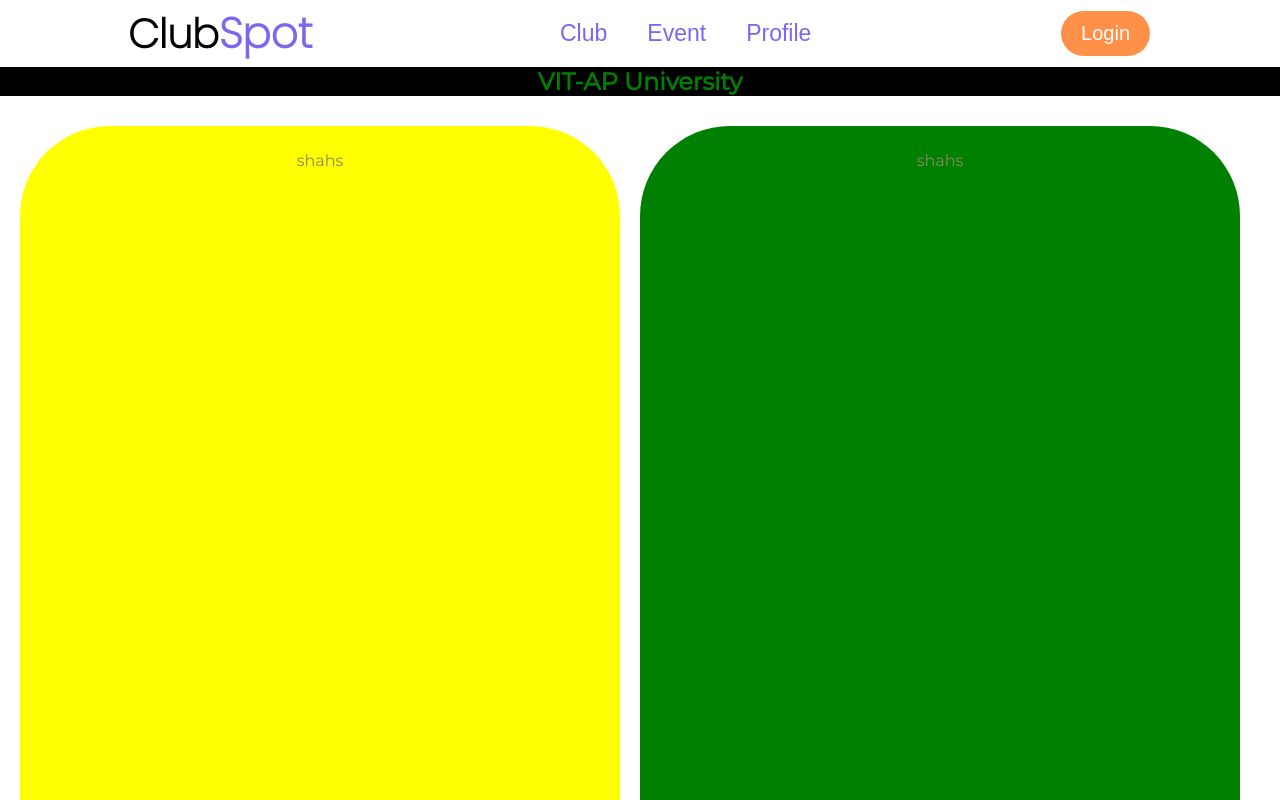
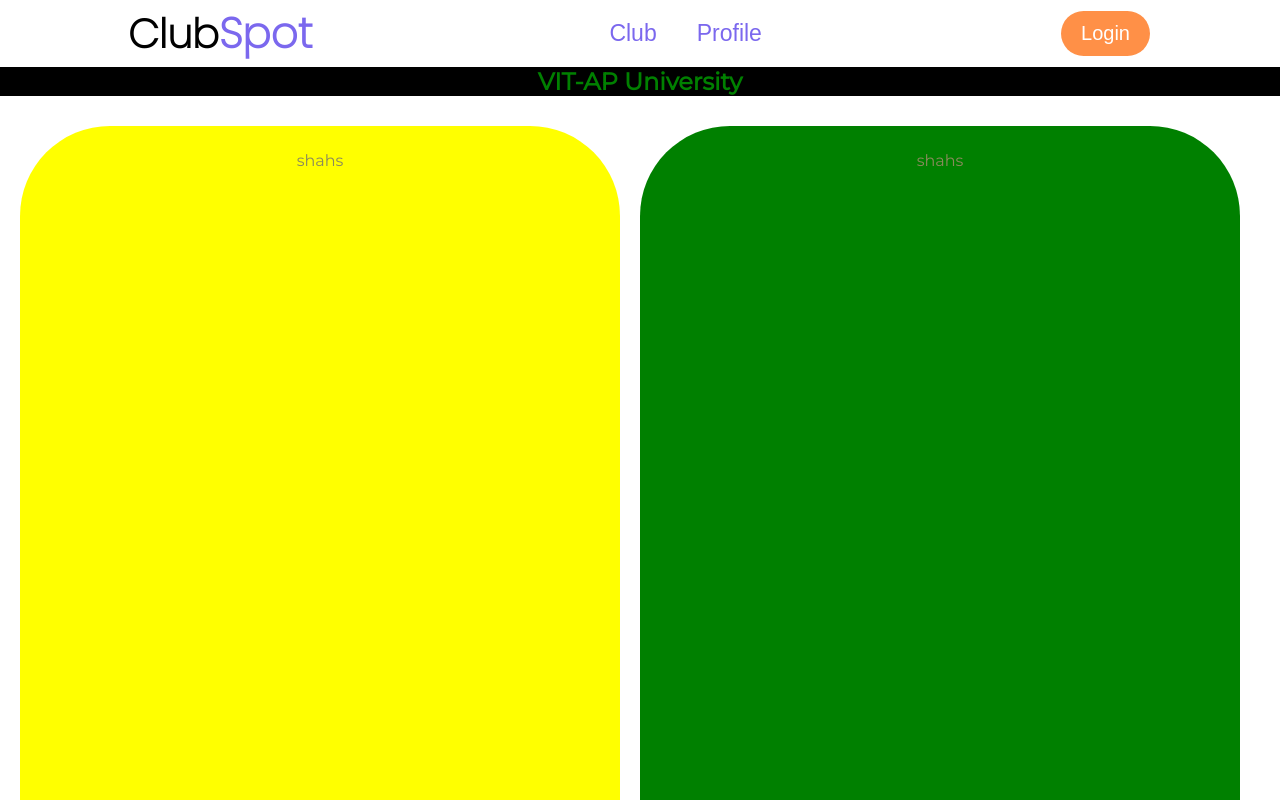
Before and after one commit to Shashmit/Clubspot, a React (Create React App) app: page /Club in a window 1280 px wide. Shown: the top 800 px of the page. Built offline with nearby package versions, Linux system fonts and the light colour scheme; a web font is replaced by a local one.

Commit message:
Add files via upload

```diff
--- a/src/Components/Compart/NavBar/Navbar.js
+++ b/src/Components/Compart/NavBar/Navbar.js
@@ -13,7 +13,6 @@ function Navbar() {
         <nav>
             <ul className="nav_links">
                 <li><Link to = "/Club">Club</Link></li>
-                <li><Link to = "/Event">Event</Link></li>
                 <li><Link to = "/Profile">Profile</Link></li>
             </ul>
         </nav>
```
